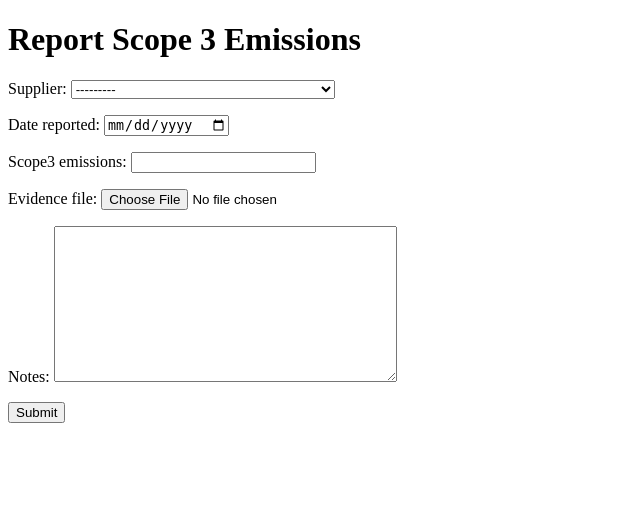
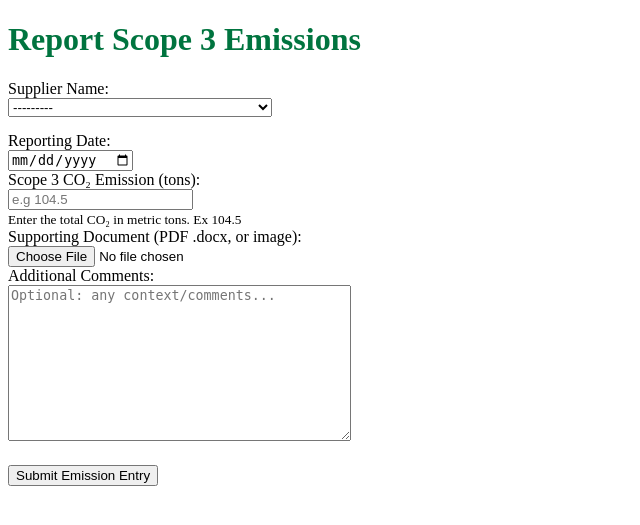
Before and after one commit to kmarara/scope3-pioneer, a Django app: page / in a window 1280 px wide. Shown: the top 525 px of the page, without its empty margins (0-640 px from the left). Run offline with Django 5.2, Linux system fonts and the light colour scheme; data comes from the database, SQL or seed files in the repository; both versions use the stored data as it was after the commit.

Commit message:
feat(forms for clarity and helper texts, placeholders, views

```diff
--- a/core/forms.py
+++ b/core/forms.py
@@ -2,9 +2,45 @@ from django import forms
 from .models import EmissionEntry
 
 class EmissionEntryForm(forms.ModelForm):
+    date_reported = forms.DateTimeField(
+        widget=forms.TextInput(attrs={
+            'type': 'date',
+            'class': 'form-control',
+            'placeholder': 'Choose date of report'
+            }),
+        label='Reporting Date'
+    )
+
+    scope3_emissions = forms.DecimalField(
+        widget=forms.NumberInput(attrs={
+            'class': 'form-control',
+            'placeholder': 'e.g 104.5'
+        }),
+        label='Scope 3 CO₂ Emission (tons)',
+        help_text='Enter the total CO₂ in metric tons. Ex 104.5'
+    )
+
+    evidence_file = forms.FileField(
+        required=False,
+        widget=forms.ClearableFileInput(attrs={'class': 'form-control'}),
+        label='Supporting Document (PDF .docx, or image)'
+    )
+
+    notes = forms.CharField(
+        required=False,
+        widget=forms.Textarea(attrs={
+            'class': 'form-control',
+            'placeholder': 'Optional: any context/comments...'
+        }),
+        label='Additional Comments'
+    )
+
     class Meta:
         model = EmissionEntry
         fields = ['supplier', 'date_reported', 'scope3_emissions', 'evidence_file', 'notes']
-        widgets = {
-            'date_reported': forms.DateInput(attrs={'type': 'date',
-                                                    'class': 'form-control'}),}
+        labels = {
+            'supplier': 'Supplier Name'
+        }
+        #widgets = {
+            #'date_reported': forms.DateInput(attrs={'type': 'date',
+                                                    #'class': 'form-control'}),}
--- a/core/templates/core/submit_emission.html
+++ b/core/templates/core/submit_emission.html
@@ -5,11 +5,38 @@
     <title></title>
 </head>
 <body>
-    <h1>Report Scope 3 Emissions</h1>
+    <h1 style="color: #00743f">Report Scope 3 Emissions</h1>
     <form method="post" enctype="multipart/form-data">
         {% csrf_token %}
-        {{ form.as_p }}
-        <button type="submit">Submit</button>
+        <!--{{ form.as_p }}-->
+
+        <div style="margin-bottom: 15px;">
+            {{ form.supplier.label_tag }}<br>{{ form.supplier }}
+        </div>
+
+        <div>
+            {{ form.date_reported.label_tag }}<br>{{ form.date_reported }}<br>
+            <small>{{ form.date_reported.help_text }}</small>
+        </div>
+
+        <div>
+            {{ form.scope3_emissions.label_tag }}<br>{{ form.scope3_emissions }}<br>
+            <small>{{ form.scope3_emissions.help_text }}</small>
+        </div>
+
+        <div>
+            {{ form.evidence_file.label_tag }}<br>{{ form.evidence_file }}
+        </div>
+
+        <div>
+            {{ form.notes.label_tag }}<br>{{ form.notes }}
+        </div>
+
+        {% if form.errors %}
+           <div style="color: red;">Please correct the errors below</div>
+        {% endif %}
+
+        <button type="submit" class="btn btn-success" style="margin-top: 20px;">Submit Emission Entry</button>
     </form>
 </body>
 </html>
--- a/core/views.py
+++ b/core/views.py
@@ -1,5 +1,7 @@
+from django.contrib.auth.decorators import login_required
 from django.shortcuts import render, redirect
 from .forms import EmissionEntryForm
+from .models import EmissionEntry
 
 
 # Create your views here.
@@ -17,3 +19,10 @@ def submit_emission(request):
 
 def submit_emission_success(request):
     return render(request, 'core/submit_emission_success.html')
+
+
+# View for login
+@login_required
+def emission_list(request):
+    emissions = EmissionEntry.objects.all().order_by('-date_reported')
+    return render(request, 'core/emission_list.html', {'emissions': emissions})
```
Also changed, not shown: core/templates/core/emission_list.html (added, +25 -0 lines), db.sqlite3.
